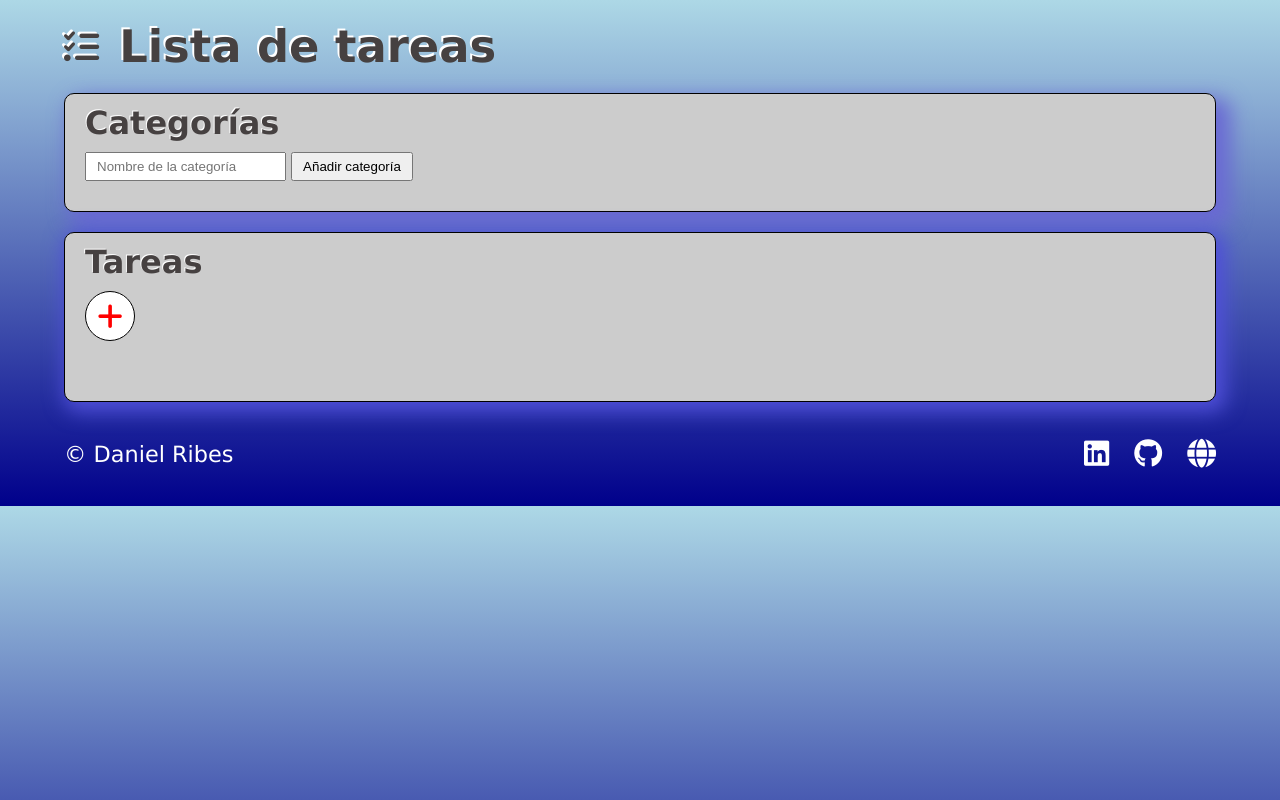
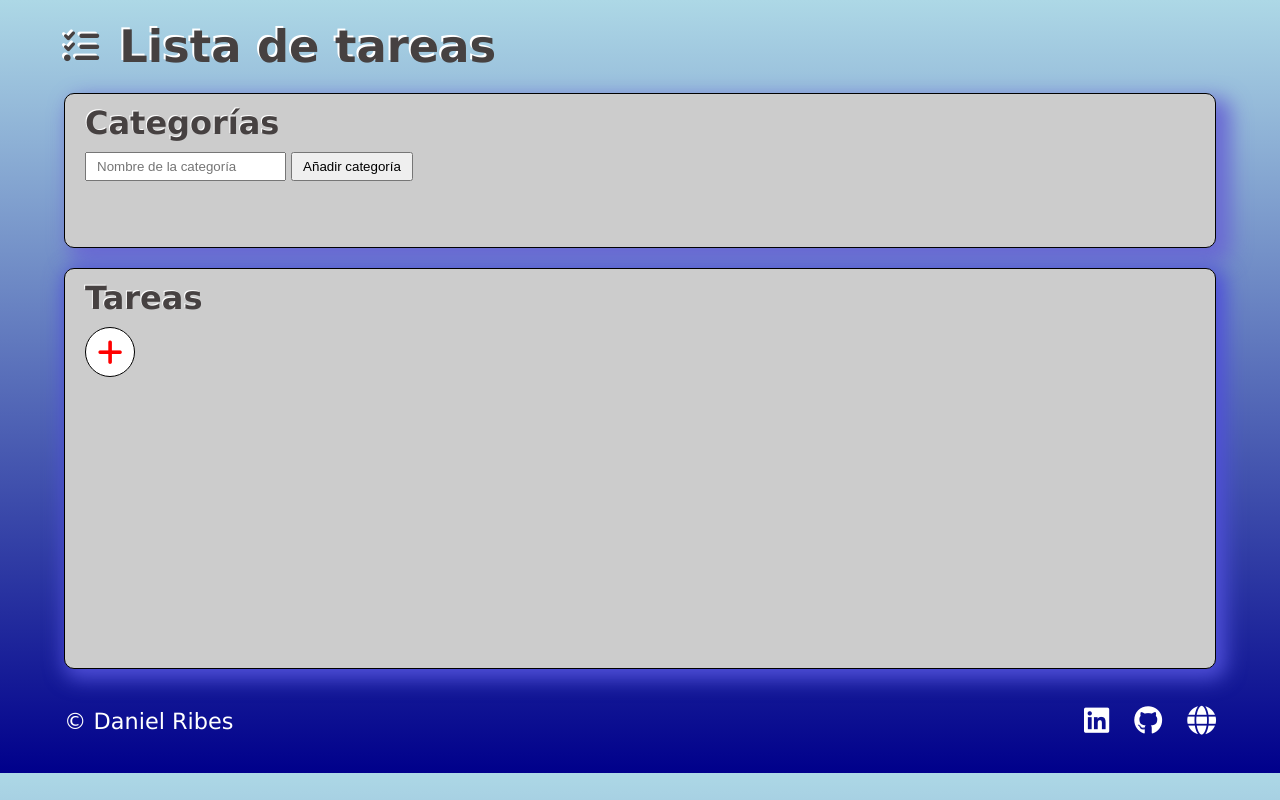
Before and after one commit to darifor/to-do-list, a website built with Vite: page index.html in a window 1280 px wide. Built offline with nearby package versions, Linux system fonts and the light colour scheme.

Commit message:
update categories.scss tasks.scss

```diff
--- a/sass/_categories.scss
+++ b/sass/_categories.scss
@@ -5,6 +5,7 @@
   &__container {
     background-color: #ccc;
     max-width: 90%;
+    min-height: 155px;
     margin: 20px auto;
     padding: 10px 20px;
     border: 1px solid black;
--- a/sass/_tasks.scss
+++ b/sass/_tasks.scss
@@ -5,11 +5,16 @@
   &__container {
     background-color: #ccc;
     max-width: 90%;
+    min-height: calc(100vh - 376px);
     margin: 20px auto;
     padding: 10px 20px;
     border: 1px solid black;
     border-radius: 10px;
     box-shadow: 5px 5px 20px 5px rgb(79, 79, 216);
+
+    @include breakpoint(tablethorizontal) {
+      min-height: calc(100vh - 399px);
+    }
   }
 
   &__header {
```
